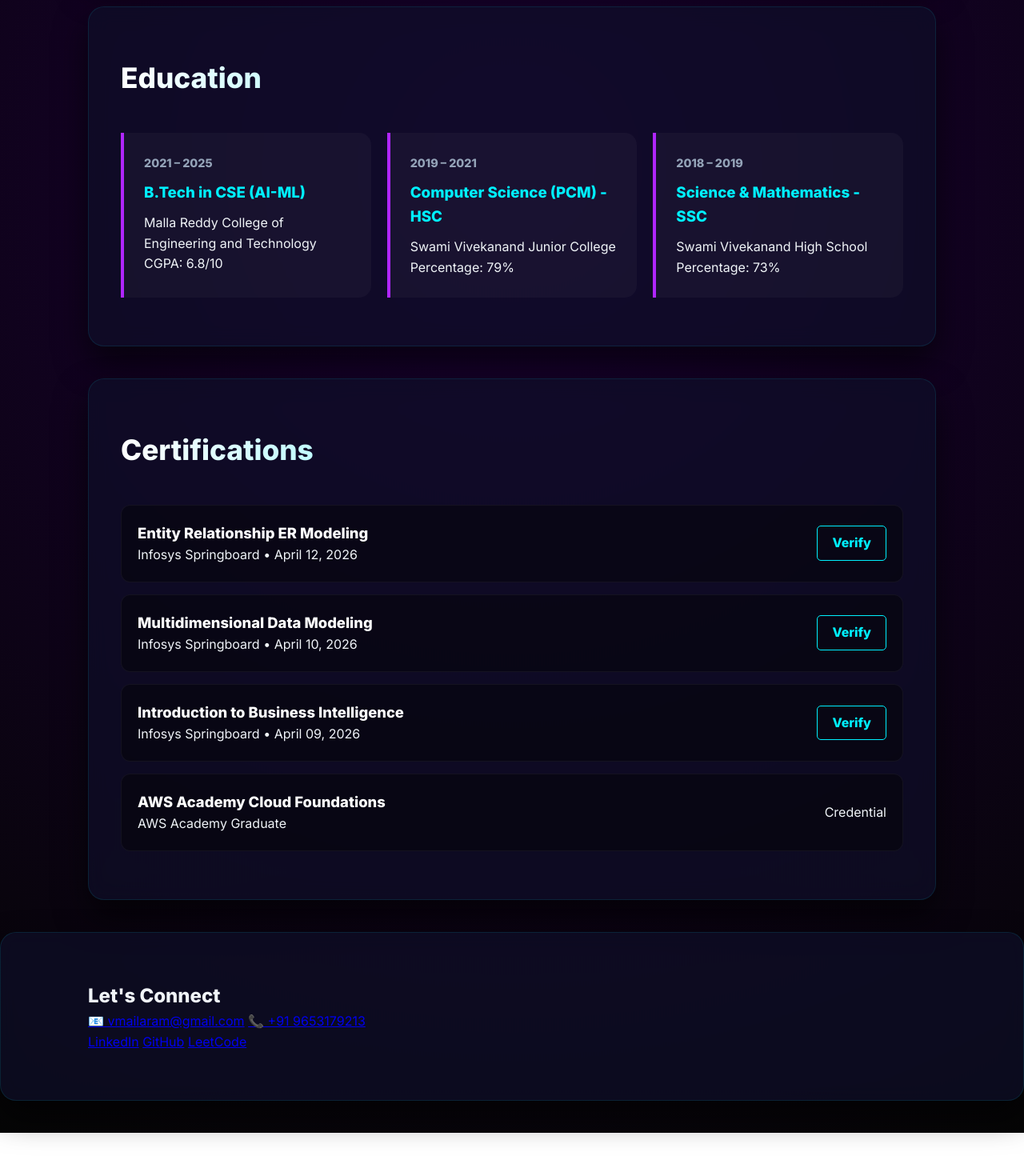
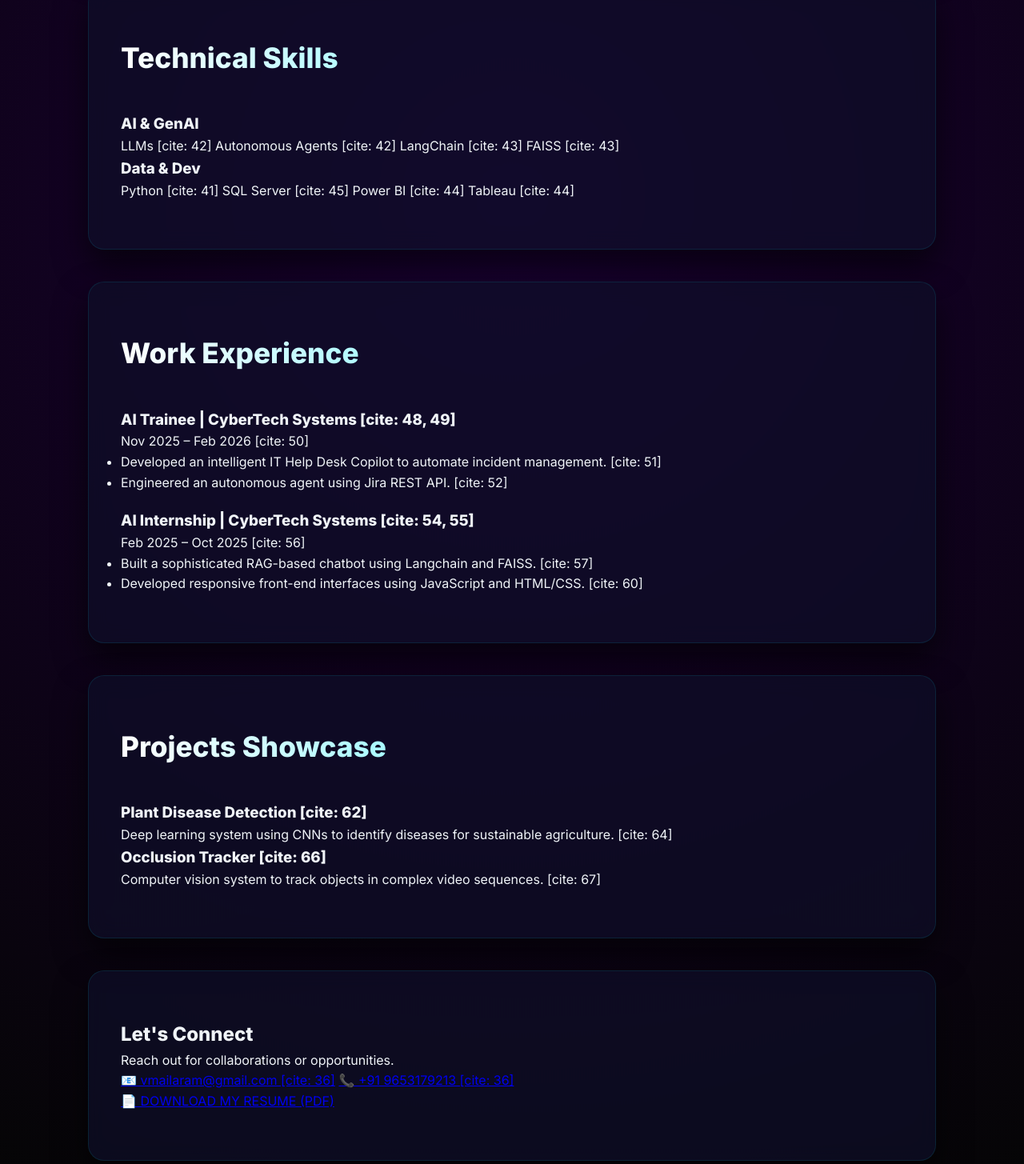
Before and after one commit to Vinay-Mailaram/vinaymailaram.github.io, a website built with Vite: page index.html in a window 1280 px wide. Shown: the part 999-2454 px from the top of the page at 80% size. Before the commit the page ends 2415 px from the top, so only its background shows below. Built offline with nearby package versions, Linux system fonts and the light colour scheme.

Commit message:
Update index.html

```diff
--- a/index.html
+++ b/index.html
@@ -36,9 +36,9 @@
                     <h2 class="greeting">Hello, I'm</h2>
                     <h1 class="name">Vinay Mailaram</h1>
                     <h3 class="title">AI Engineer & GenAI Solutions Developer</h3>
-                    <p class="summary">Motivated B.Tech Graduate specializing in AI Agents and RAG-based systems. Passionate about solving complex problems through intelligent automation.</p>
+                    <p class="summary">Motivated B.Tech Graduate specialized in developing AI Agents and RAG-based systems. [cite: 38]</p>
                     <div class="hero-cta">
-                        <a href="#experience" class="btn btn-primary">View My Work</a>
+                        <a href="#projects" class="btn btn-primary">View My Work</a>
                         <a href="https://leetcode.com/u/Vinaym071003/" target="_blank" class="btn btn-outline">LeetCode Profile</a>
                     </div>
                 </div>
@@ -48,79 +48,82 @@
             </div>
         </section>
 
-        <section id="education" class="section-border">
-            <h2 class="section-title">Education</h2>
-            <div class="education-grid">
-                <div class="edu-card">
-                    <span class="date">2021 – 2025</span>
-                    <h3>B.Tech in CSE (AI-ML)</h3>
-                    <p>Malla Reddy College of Engineering and Technology</p>
-                    <p class="result">CGPA: 6.8/10</p>
+        <section id="skills" class="section-border">
+            <h2 class="section-title">Technical Skills</h2>
+            <div class="skills-grid">
+                <div class="skill-card">
+                    <h3>AI & GenAI</h3>
+                    <div class="skill-items">
+                        <span class="skill-badge">LLMs [cite: 42]</span>
+                        <span class="skill-badge">Autonomous Agents [cite: 42]</span>
+                        <span class="skill-badge">LangChain [cite: 43]</span>
+                        <span class="skill-badge">FAISS [cite: 43]</span>
+                    </div>
                 </div>
-                <div class="edu-card">
-                    <span class="date">2019 – 2021</span>
-                    <h3>Computer Science (PCM) - HSC</h3>
-                    <p>Swami Vivekanand Junior College</p>
-                    <p class="result">Percentage: 79%</p>
-                </div>
-                <div class="edu-card">
-                    <span class="date">2018 – 2019</span>
-                    <h3>Science & Mathematics - SSC</h3>
-                    <p>Swami Vivekanand High School</p>
-                    <p class="result">Percentage: 73%</p>
+                <div class="skill-card">
+                    <h3>Data & Dev</h3>
+                    <div class="skill-items">
+                        <span class="skill-badge">Python [cite: 41]</span>
+                        <span class="skill-badge">SQL Server [cite: 45]</span>
+                        <span class="skill-badge">Power BI [cite: 44]</span>
+                        <span class="skill-badge">Tableau [cite: 44]</span>
+                    </div>
                 </div>
             </div>
         </section>
 
-        <section id="certificates" class="section-border">
-            <h2 class="section-title">Certifications</h2>
-            <div class="certs-grid">
-                <div class="cert-item">
-                    <div class="cert-info">
-                        <h4>Entity Relationship ER Modeling</h4>
-                        <p>Infosys Springboard • April 12, 2026</p>
-                    </div>
-                    <a href="https://verify.onwingspan.com" target="_blank" class="verify-btn">Verify</a>
+        <section id="experience" class="section-border">
+            <h2 class="section-title">Work Experience</h2>
+            <div class="exp-item">
+                <div class="exp-header">
+                    <h3>AI Trainee | CyberTech Systems [cite: 48, 49]</h3>
+                    <span>Nov 2025 – Feb 2026 [cite: 50]</span>
                 </div>
-                <div class="cert-item">
-                    <div class="cert-info">
-                        <h4>Multidimensional Data Modeling</h4>
-                        <p>Infosys Springboard • April 10, 2026</p>
-                    </div>
-                    <a href="https://verify.onwingspan.com" target="_blank" class="verify-btn">Verify</a>
+                <ul>
+                    <li>Developed an intelligent IT Help Desk Copilot to automate incident management. [cite: 51]</li>
+                    <li>Engineered an autonomous agent using Jira REST API. [cite: 52]</li>
+                </ul>
+            </div>
+            <div class="exp-item" style="margin-top: 20px;">
+                <div class="exp-header">
+                    <h3>AI Internship | CyberTech Systems [cite: 54, 55]</h3>
+                    <span>Feb 2025 – Oct 2025 [cite: 56]</span>
                 </div>
-                <div class="cert-item">
-                    <div class="cert-info">
-                        <h4>Introduction to Business Intelligence</h4>
-                        <p>Infosys Springboard • April 09, 2026</p>
-                    </div>
-                    <a href="https://verify.onwingspan.com" target="_blank" class="verify-btn">Verify</a>
+                <ul>
+                    <li>Built a sophisticated RAG-based chatbot using Langchain and FAISS. [cite: 57]</li>
+                    <li>Developed responsive front-end interfaces using JavaScript and HTML/CSS. [cite: 60]</li>
+                </ul>
+            </div>
+        </section>
+
+        <section id="projects" class="section-border">
+            <h2 class="section-title">Projects Showcase</h2>
+            <div class="projects-grid">
+                <div class="project-card">
+                    <h3>Plant Disease Detection [cite: 62]</h3>
+                    <p>Deep learning system using CNNs to identify diseases for sustainable agriculture. [cite: 64]</p>
                 </div>
-                <div class="cert-item">
-                    <div class="cert-info">
-                        <h4>AWS Academy Cloud Foundations</h4>
-                        <p>AWS Academy Graduate</p>
-                    </div>
-                    <span class="badge">Credential</span>
+                <div class="project-card">
+                    <h3>Occlusion Tracker [cite: 66]</h3>
+                    <p>Computer vision system to track objects in complex video sequences. [cite: 67]</p>
                 </div>
             </div>
         </section>
+
+        <section id="contact" class="section-border footer">
+            <h2>Let's Connect</h2>
+            <p>Reach out for collaborations or opportunities.</p>
+            <div class="contact-methods">
+                <a href="mailto:vmailaram@gmail.com" class="contact-link">📧 vmailaram@gmail.com [cite: 36]</a>
+                <a href="tel:+919653179213" class="contact-link">📞 +91 9653179213 [cite: 36]</a>
+            </div>
+            <div class="resume-download">
+                <a href="Vinay Mailaram CV (2).pdf" download class="btn btn-primary btn-large">
+                    📄 DOWNLOAD MY RESUME (PDF)
+                </a>
+            </div>
+        </section>
     </main>
-
-    <footer id="contact" class="footer section-border">
-        <div class="container">
-            <h2>Let's Connect</h2>
-            <div class="contact-methods">
-                <a href="mailto:vmailaram@gmail.com" class="contact-link">📧 vmailaram@gmail.com</a>
-                <a href="tel:+919653179213" class="contact-link">📞 +91 9653179213</a>
-            </div>
-            <div class="social-links">
-                <a href="https://linkedin.com/in/vinaymailaram007/" target="_blank" class="social-icon">LinkedIn</a>
-                <a href="https://github.com/Vinay-Mailaram" target="_blank" class="social-icon">GitHub</a>
-                <a href="https://leetcode.com/u/Vinaym071003/" target="_blank" class="social-icon">LeetCode</a>
-            </div>
-        </div>
-    </footer>
     <script src="./main.js"></script>
 </body>
 </html>
```
